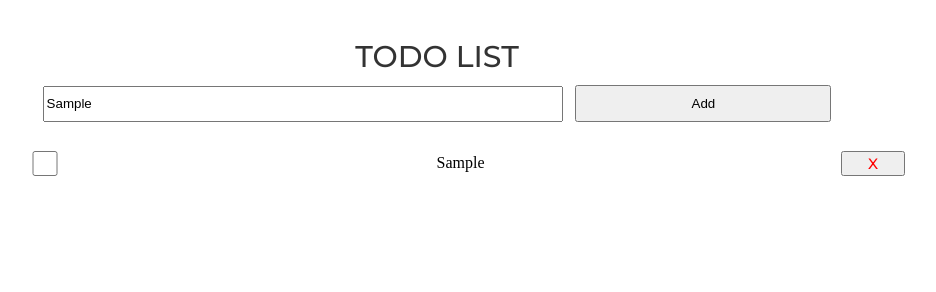
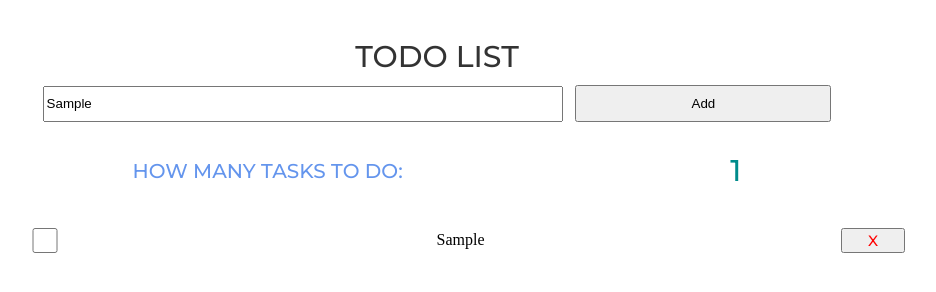
Before and after one commit to inbarvenko/TodoList, a plain HTML site: page index.html in a window 1280 px wide. Both pictures are taken after typing "Sample" into the empty fields and a click on the button "Add". Shown: the whole page, without its empty margins (203-1139 px from the left). Drawn offline with Linux system fonts and the light colour scheme.

Commit message:
d number of tasks

```diff
--- a/index.html
+++ b/index.html
@@ -15,9 +15,12 @@
             <button id="add_button">Add</button>
         </div>
 
+        <div class="list__current">
+            <h3 class="current_text">How many tasks to do:</h3>
+
+        </div>
         <div class="container__list">
             <ul id="todo" class="list__items">
-
             </ul>
         </div>
     </div>
--- a/main.js
+++ b/main.js
@@ -9,12 +9,42 @@
 // -- сохранять стиль для текста при перезагрузке (???)
 
 
+class EventList {
+  listeners = [];
+
+  subscribe(cb) {
+    if (this.listeners.includes(cb)) { return }
+    this.listeners.push(cb)
+  }
+
+  notify(state) {
+    this.listeners.forEach((listener) => {
+      listener(state);
+    })
+  }
+
+  remove(cb) {
+    this.listeners = this.listeners.filter((listener) => listener !== cb);
+  }
+}
+
+
+
 const textInput = document.getElementById('input_text');
 const addButton = document.getElementById('add_button');
 
 let toDoList_page = document.getElementById('todo');
+let toDoList = [];
 
-let toDoList = [];
+const currentTasks = () => {
+  const list = document.querySelector('.list__current');
+  const num = document.querySelector('.number');
+  if (num) {
+    num.innerHTML= toDoList.length;
+  }
+  else list.insertAdjacentHTML('beforeend', `<h2 class="number">${toDoList.length}</h2>`);
+}
+
 
 const showToDo = () => {
   let strItem = '';
@@ -28,21 +58,24 @@ const showToDo = () => {
         `;
     toDoList_page.innerHTML = strItem;
   });
+  currentTasks();
 }
 
 //  LocalStorage для сохранение инфы на локал сервере
-if(localStorage.getItem('todo')){
+if (localStorage.getItem('todo')) {
   toDoList = JSON.parse(localStorage.getItem('todo'));
   showToDo();
 };
 
 const addNewTask = () => {
 
-    for(let item of toDoList){
-        if(item.task == textInput.value){
-            return ;
+  for (let item of toDoList) {
+    if (item.task == textInput.value) {
+      return;
     }
   }
+
+  if (textInput.value == '') return;
 
   let newTask = {
     task: textInput.value,
@@ -57,15 +90,15 @@ const addNewTask = () => {
 addButton.addEventListener('click', () => addNewTask());
 
 textInput.addEventListener('keypress', (event) => {
-    if(event.code == 'Enter' && textInput.value != ''){
+  if (event.code == 'Enter' && textInput.value != '') {
     addNewTask();
   }
 });
 
 const containerList = document.querySelector('.container__list');
 
-containerList.addEventListener('click', (event) => {
-    switch(event.target.className){
+const containerEvent = (event) => {
+  switch (event.target.className) {
 
     case 'item__delete-button':
       let item = event.target.closest('.items__item');
@@ -73,7 +106,8 @@ containerList.addEventListener('click', (event) => {
 
       const value = item.children[1].innerHTML;
 
-            toDoList.pop({task: value});
+      toDoList.pop({ task: value });
+      currentTasks()
       localStorage.setItem('todo', JSON.stringify(toDoList));
       break;
 
@@ -82,8 +116,8 @@ containerList.addEventListener('click', (event) => {
       let text = event.target.nextElementSibling;
 
       let value_ch = event.target.nextElementSibling.innerHTML;
-            for(let item of toDoList){
-                if(item.task == value_ch && !item.done){
+      for (let item of toDoList) {
+        if (item.task == value_ch && !item.done) {
           item.done = true;
 
           text.style.cssText = `
@@ -91,7 +125,7 @@ containerList.addEventListener('click', (event) => {
                         text-decoration: line-through;
                     `;
         }
-                else if (item.task == value_ch && item.done){
+        else if (item.task == value_ch && item.done) {
           item.done = false;
           text.style.cssText = '';
         }
@@ -101,4 +135,5 @@ containerList.addEventListener('click', (event) => {
       break;
     default: return;
   }
-});
+}
+containerList.addEventListener('click', containerEvent);
--- a/style.css
+++ b/style.css
@@ -12,6 +12,26 @@ h2 {
   text-align: center;
 }
 
+h3 {
+  color: #333;
+  font-family:'Montserrat', sans-serif;
+  font-weight: 500;
+  font-size: 20px;
+  padding: 30px 0 10px;
+  margin: 0;
+  text-transform: uppercase;
+
+  text-align: left;
+  color: cornflowerblue;
+}
+
+.container {
+  display: flex;
+  flex-direction: column;
+  align-items: center;
+  justify-content: center;
+}
+
 .container__input {
   display: flex;
   align-items: center;
@@ -20,8 +40,11 @@ h2 {
 
 .container__list {
   display: flex;
+  flex-direction: column;
   align-items: center;
   justify-content: center;
+
+  width: 70vw;
 }
 
 .list__items {
@@ -29,7 +52,14 @@ h2 {
   flex-direction: column;
   align-items: center;
 
-  width: 70vw;
+  width: 100%;
+}
+
+.list__current{
+  display: flex;
+  align-items: center;
+  justify-content: space-evenly;
+  width: 100%;
 }
 
 .input__text {
@@ -67,3 +97,7 @@ button {
   width: 5vw;
   height: 25px;
 }
+
+.number {
+  color: darkcyan;
+}
```
Lines whose indentation alone changed are shown as unchanged.
